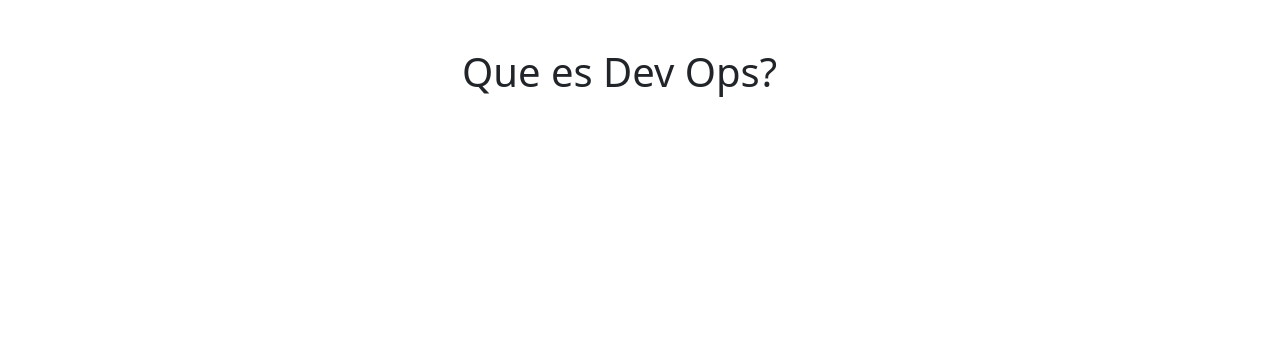
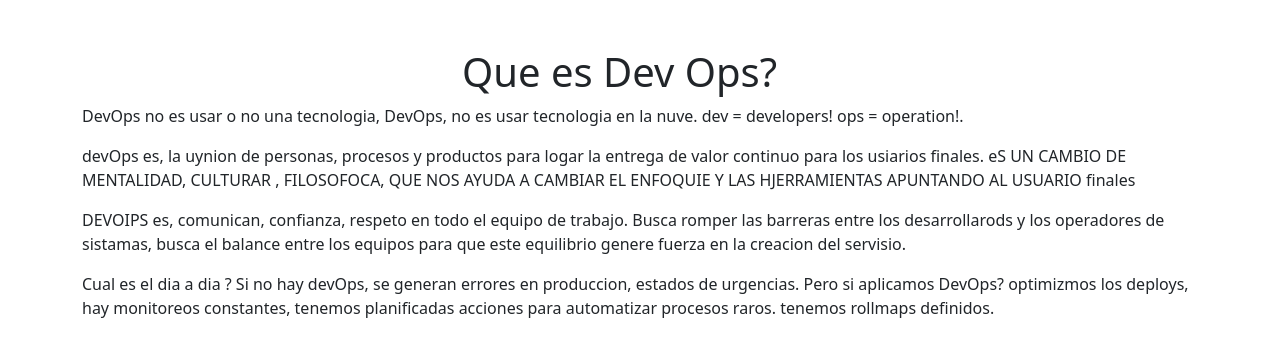
Before and after one commit to BrunoCocco/Aprende-DevOps, a plain HTML site: page QueEsDevOps/index.html in a window 1280 px wide. Drawn offline with nearby package versions, Linux system fonts and the light colour scheme.

Commit message:
ingresando complementos teoricos.

```diff
--- a/QueEsDevOps/index.html
+++ b/QueEsDevOps/index.html
@@ -16,6 +16,39 @@
             <h1 class="col-md-4 offset-md-4">Que es Dev Ops?</h1>
         </div>
     </header>
+    <main class="container">
+        <div class="row">
+            <div class="col-12">
+                <p>
+                    DevOps no es usar o no una tecnologia,
+                    DevOps, no es usar tecnologia en la nuve.
+
+                    dev = developers!
+                    ops = operation!.
+                </p>
+                <p>
+                    devOps es, la uynion de personas, procesos y productos para logar la entrega de valor continuo para los usiarios finales.
+                    eS UN CAMBIO DE MENTALIDAD, CULTURAR , FILOSOFOCA, QUE NOS AYUDA A CAMBIAR EL ENFOQUIE Y LAS HJERRAMIENTAS APUNTANDO AL USUARIO finales
+                </p>
+                <p>
+                    DEVOIPS es, comunican, confianza, respeto en todo el equipo de trabajo.
+                    Busca romper las barreras entre los desarrollarods y los operadores de sistamas, busca el balance entre los equipos para que este equilibrio genere fuerza en la creacion del servisio.
+                </p>
+                <p>
+                    Cual es el dia a dia ?
+                    Si no hay devOps, se generan errores en produccion, estados de urgencias.
+                    Pero si aplicamos DevOps?
+                    optimizmos los deploys,
+                    hay monitoreos constantes,
+                    tenemos planificadas acciones para automatizar procesos raros.
+                    tenemos rollmaps definidos.
+                </p>
+                <p>
+
+                </p>
+            </div>
+        </div>
+    </main>
 </body>
 
 </html>
```
